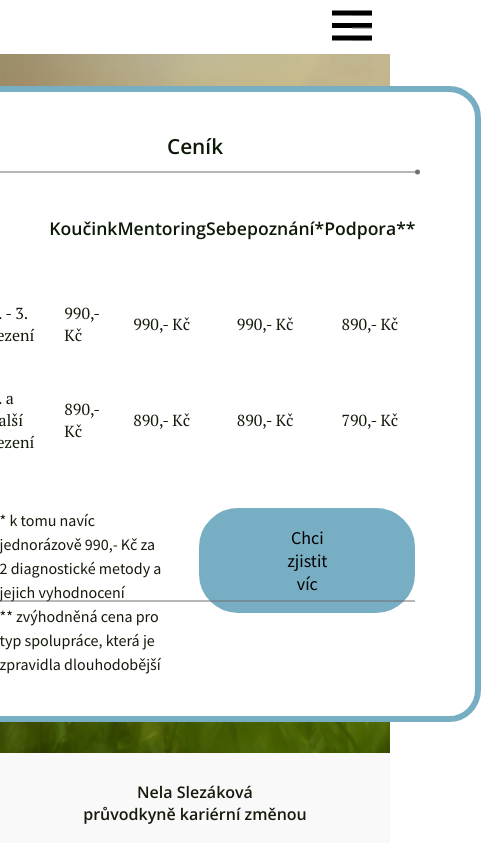
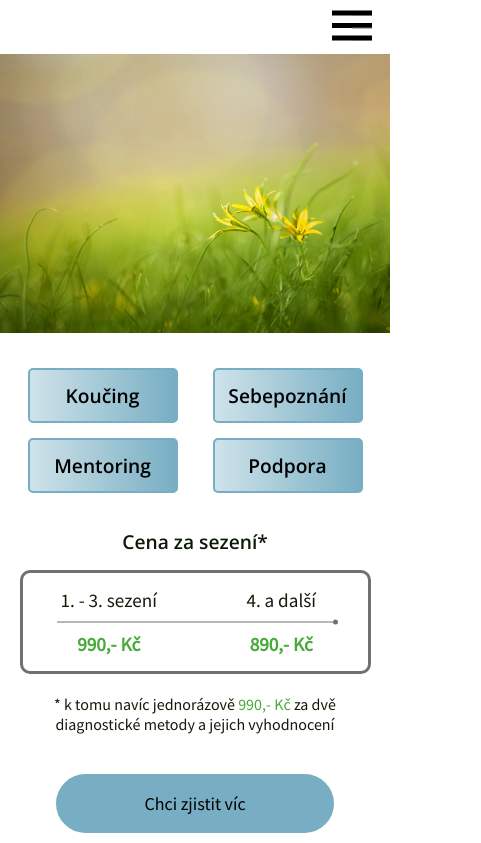
Before and after one commit to NelliaS/personal-webpage, a Next.js app: page /cenik in a window 390 px wide. Shown: the top 843 px of the page, 481 px wide, since content can reach past the window. Built offline with nearby package versions, Linux system fonts and the light colour scheme.

Commit message:
cenik mobile version

```diff
--- a/src/pages/cenik.tsx
+++ b/src/pages/cenik.tsx
@@ -7,7 +7,7 @@ import HeroImage from "../../public/images/cenik.webp";
 
 const Cenik: NextPage = () => {
     return (
-        <main className={styles.content}>
+        <section className={styles.content}>
             <section className={styles.boxwrapper}>
                 <div className={styles.titlewrapper}>
                     <h1>Ceník</h1>
@@ -33,15 +33,39 @@ const Cenik: NextPage = () => {
                         <p>* k tomu navíc jednorázově 990,- Kč za 2 diagnostické metody a jejich vyhodnocení</p>
                         <p>** zvýhodněná cena pro typ spolupráce, která je zpravidla dlouhodobější</p>
                     </div>
-
                         <Link href="/kontaktni-formular">
                             <a><Button value="Chci zjistit víc" type='submit'/></a>
                         </Link>
-
                 </section>
             </section>
 
-        </main>
+            {/* MOBILE SECTION */}
+
+            <section className={styles.mobilecontent}>
+                <div className={styles.mobileimgwrapper}></div>
+                <section className={styles.mobilebuttonwrapper}>
+                    <a className={styles.mbitem1}>Koučing</a>
+                    <a className={styles.mbitem2}>Sebepoznání</a>
+                    <a className={styles.mbitem3}>Mentoring</a>
+                    <a className={styles.mbitem4}>Podpora</a>
+                </section>
+                <section className={styles.mobiletablewrapper}>
+                    <h1>Cena za sezení*</h1>
+                    <section className={styles.mobilegridwrapper}>
+                        <p>1. - 3. sezení</p>
+                        <p>4. a další</p>
+                        <p>990,- Kč</p>
+                        <p>890,- Kč</p>
+                    </section>
+                    <p className={styles.mtextalign}>* k tomu navíc jednorázově <span className={styles.mtextinfo}>990,- Kč</span> za dvě diagnostické metody a jejich vyhodnocení</p>
+                </section >
+                <Link href="/kontaktni-formular">
+                    <a className={styles.malign}><Button value="Chci zjistit víc" type='submit'/></a>
+                </Link>
+            </section>
+        </section>
+
+
     )
 }
 
--- a/src/styles/cenik.module.css
+++ b/src/styles/cenik.module.css
@@ -1,5 +1,8 @@
 @import url('https://fonts.googleapis.com/css2?family=PT+Serif&display=swap');
 
+.mobilecontent{
+    display: none;
+}
 .content{
     display: flex;
     justify-content: center;
@@ -159,7 +162,7 @@
     border-top: 1px solid #707070;
     transform: translateY(-50%);
  }
- .titlewrapper ::after{
+ .titlewrapper::after{
     content: "";
     display: block;
     position: absolute;
@@ -202,3 +205,129 @@
     right: 100%;
     transform: translateY(50%);
   }
+
+  @media screen and (max-width: 768px) {
+      .content{
+          all: initial;
+      }
+      .boxwrapper{
+          display: none;
+      }
+      .mobilecontent{
+          display: flex;
+          flex-direction: column;
+      }
+
+      .mobileimgwrapper{
+        margin-bottom: 10px;
+        background-image: url("../../public/images/cenik.webp");
+        background-size: cover;
+        height: 33vh;
+        display: flex;
+      }
+      .mobilebuttonwrapper{
+        display: grid;
+        grid-template-rows: 1fr 1fr;
+        grid-template-columns: 1fr 1fr;
+        margin-bottom: 25px;
+        padding: 10px;
+
+      }
+
+      .mbitem1,
+      .mbitem2,
+      .mbitem3,
+      .mbitem4{
+          place-self: center;
+      }
+      .mobilebuttonwrapper a{
+        text-align: center;
+        background: rgb(119,174,195);
+        background: linear-gradient(90deg, rgba(119,174,195,0.3533788515406162) 0%, rgba(119,174,195,1) 100%);
+        padding: 12px 5px;
+        border: 2px solid var(--color-secondary);
+        border-radius: 5px;
+        margin-top: 15px;
+        font-weight: bold;
+        font-family: var(--font-family-heading);
+        width: 150px;
+    }
+
+    .mobilebuttonwrapper a:hover{
+        background-color: white;
+    }
+    .mobilebuttonwrapper a:active{
+        background-color: white;
+    }
+    .mobilebuttonwrapper a:focus{
+        background-color: white;
+    }
+    .mobiletablewrapper h1{
+        text-align: center;
+        margin-bottom: 15px;
+    }
+
+    .mobilegridwrapper{
+        position: relative;
+        display: grid;
+        grid-template-rows: 1fr 1fr;
+        grid-template-columns: 1fr 1fr;
+        border: 3px solid #707070;
+        border-radius: 10px;
+        max-width: 90vw;
+        margin: 0 auto;
+    }
+    .mobilegridwrapper p{
+        place-self: center;
+        margin: 10px;
+    }
+
+    .mobilegridwrapper p:nth-child(-n + 2){
+        margin-top: 15px;
+    }
+    .mobilegridwrapper p:nth-last-child(-n + 2){
+        margin-bottom: 15px;
+        color:#47AA39;
+        font-weight: bold;
+    }
+    .mtextinfo{
+        color: #47AA39;
+    }
+    .mtextalign{
+        max-width: 450px;
+        text-align: center;
+        margin: 20px auto 40px auto;
+        width: 90vw;
+    }
+    .malign{
+        margin: 0 auto 50px auto;
+    }
+    .mobilebuttonwrapper a,
+    .mobiletablewrapper h1,
+    .mobilegridwrapper p{
+        font-size: 1.2rem;
+    }
+    .mobilegridwrapper::before{
+        content: "";
+        display: block;
+        position: absolute;
+        width: 80%;
+        top: 50%;
+        left: 10%;
+        border-top: 1px solid #707070;
+        transform: translateY(-50%);
+    }
+    .mobilegridwrapper::after{
+        content: "";
+        display: block;
+        position: absolute;
+        width: 1px;
+        height: 1px;
+        background-color: #707070;
+        border: 2px solid #707070;
+        border-radius: 50%;
+        top: 50%;
+        left: 90%;
+        transform: translateY(-50%);
+    }
+  }
```
